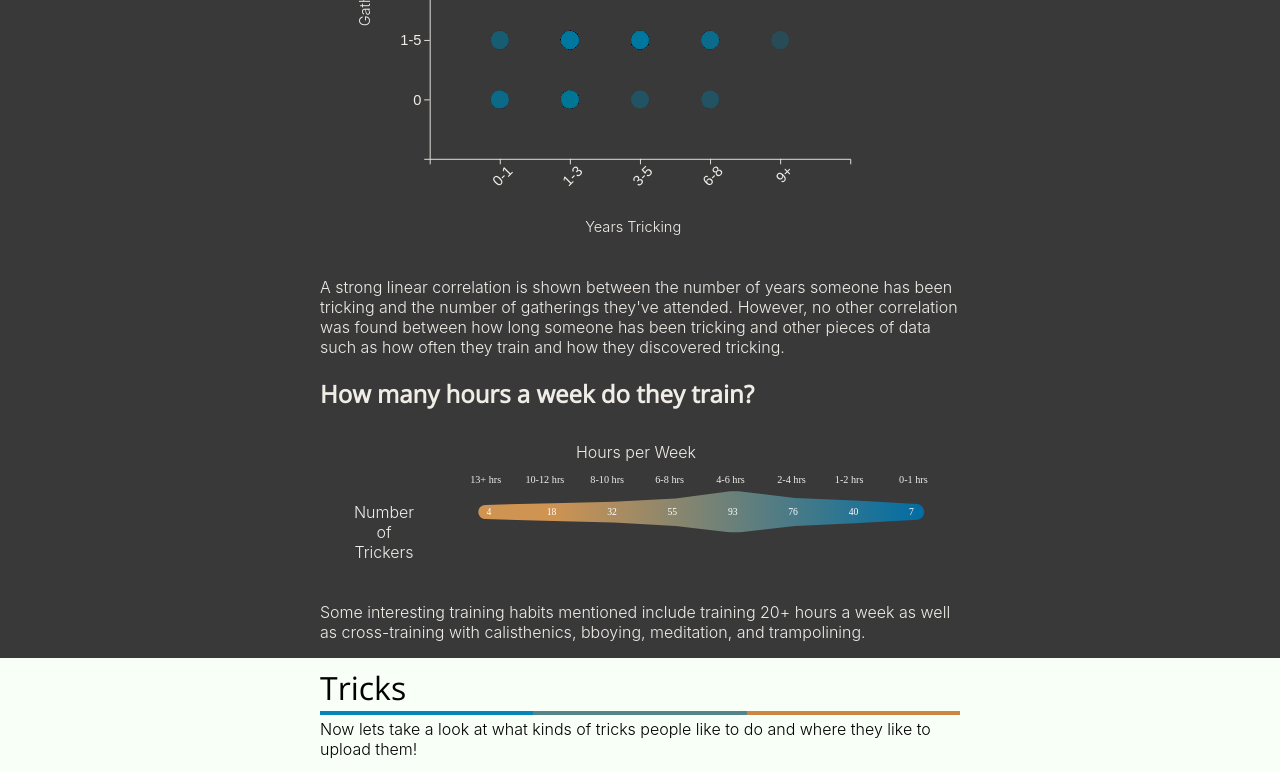
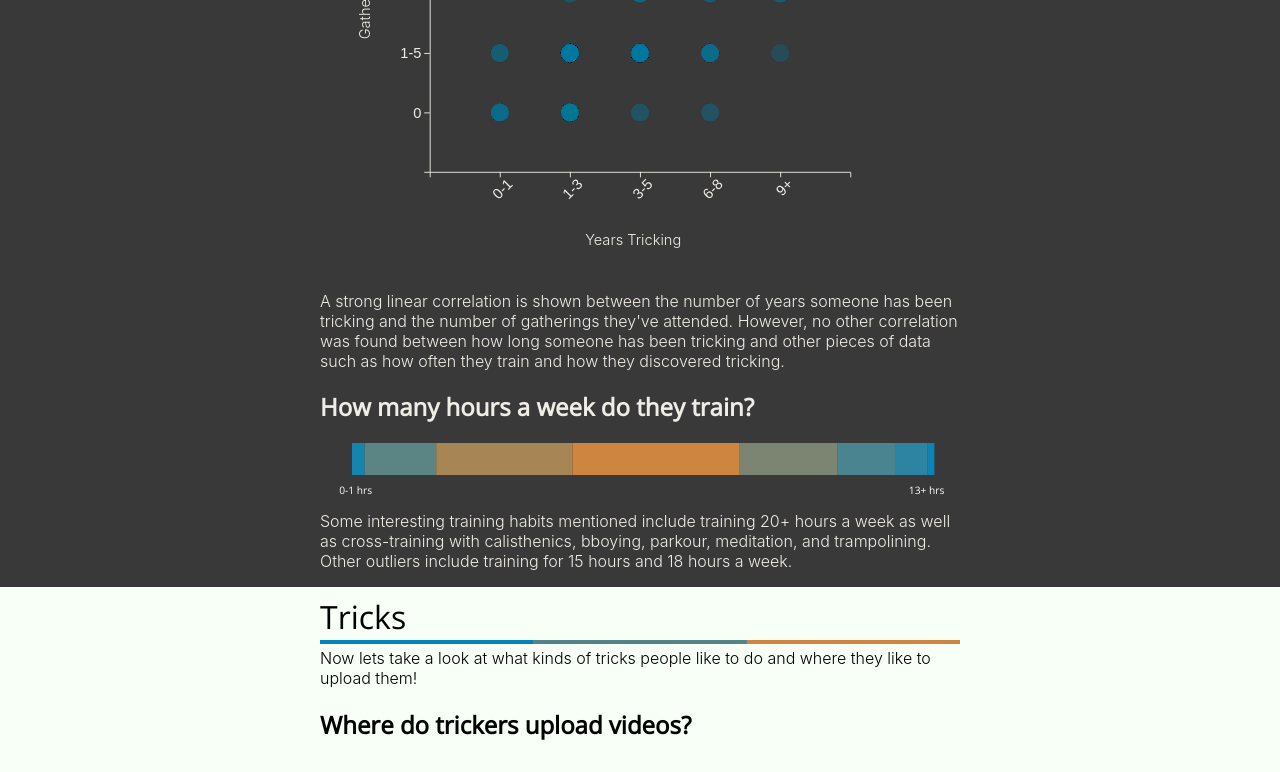
Before and after one commit to mantism/TrickingSurvey, a React (Create React App) app: page / in a window 1280 px wide. Shown: the part 4174-4946 px from the top of the page. Built offline with nearby package versions, Linux system fonts and the light colour scheme.

Commit message:
updates HoursTraining section

```diff
--- a/src/Experience.jsx
+++ b/src/Experience.jsx
@@ -15,7 +15,7 @@ class Experience extends Component {
     return (
 			<div className="Experience" id="Experience">
         <div className="section">
-          <h1 className="headline">Experience</h1>
+          <h1>Experience</h1>
           <Divider size={3}/>
           <div className="content" style={{"marginTop": "0"}}>
             In the survey, several questions were asked related to tricker's
@@ -46,8 +46,9 @@ class Experience extends Component {
               </div>
             </YearsVsGatherings>
             <HoursTraining>
-               Some interesting training habits mentioned include training 20+ hours a week as well as
-               cross-training with calisthenics, bboying, meditation, and trampolining.
+              Some interesting training habits mentioned include training 20+ hours a week as well as
+              cross-training with calisthenics, bboying, parkour,  meditation, and trampolining. Other outliers include
+							training for 15 hours and 18 hours a week.
             </HoursTraining>
           </div>
         </div>
--- a/src/HoursTraining.jsx
+++ b/src/HoursTraining.jsx
@@ -1,36 +1,48 @@
 import React, {Component} from 'react';
+import _ from 'lodash';
+import { scaleLinear } from 'd3-scale';
+import hoursData from './data/trainingHours.json';
 
 class HoursTraining extends Component {
-  render() {
-    const url = require('./images/HoursTraining.svg');
-    const labelStyles = {
-      width: '20%',
-      height: '100%',
-      display: 'inline-block',
-      textAlign: 'center',
-      verticalAlign: 'top',
-      padding: '2.5rem 0'
-    }
-    const imageStyles = {
-      width: '80%',
-      display: 'inline-block',
-    }
-    const topStyles = {
-      display: 'block',
-      margin: '2rem auto 0',
-      width: '8rem'
-    }
+	constructor(props) {
+		super(props);
+		let data = _.sortBy(hoursData, (d) => { return d.val});
+    let max = data[data.length - 1];
+		this.colorScale =scaleLinear()
+			.domain([0, max.val])
+		  .range(['#0584ba', '#cd853f']);
+	}
+
+	render() {
+    let prevWidth = 0;
+		let prevX = 25;
+		const rectangles = _.map(hoursData, (d, i) => {
+      let width = d.val * 1.4;
+			let currX = prevX + prevWidth;
+			let dataTip = d.val + ' trickers train ' + d.id + ' hours a week';
+			let rect = <rect key={i} x={currX} y='0' width={width} height={25}
+									fill={this.colorScale(d.val)} data-tip={dataTip}/>
+			prevWidth = width;
+			prevX = currX;
+			return rect;
+		});
 
     return (
       <div className='hours-training' id='Weekly-training'>
         <h2> How many hours a week do they train? </h2>
-        <div className='top-label' style={topStyles}>
-          Hours per Week
-        </div>
-        <div className='side-label' style={labelStyles}>
-          Number <br/> of <br/> Trickers
-        </div>
-        <img src={url} alt='Hours Training' style={imageStyles}/>
+			  <div className="hours">
+			    <svg viewBox={`0 0 500 50`}>
+						<g>
+							{rectangles}
+							<text x='15' y='40' fontFamily='Open Sans' fontSize='8' fill='white'>
+								{hoursData[0].id}
+							</text>
+			        <text x={prevX + prevWidth - 20} y='40' fontFamily='Open Sans' fontSize='8' fill='white'>
+								{hoursData[hoursData.length -1].id}
+							</text>
+			    	</g>
+		 			</svg>
+			  </div>
         <div style={{paddingBottom: "1rem"}}>
           {this.props.children}
         </div>
```
Also changed, not shown: src/images/HoursTraining.svg (deleted).
